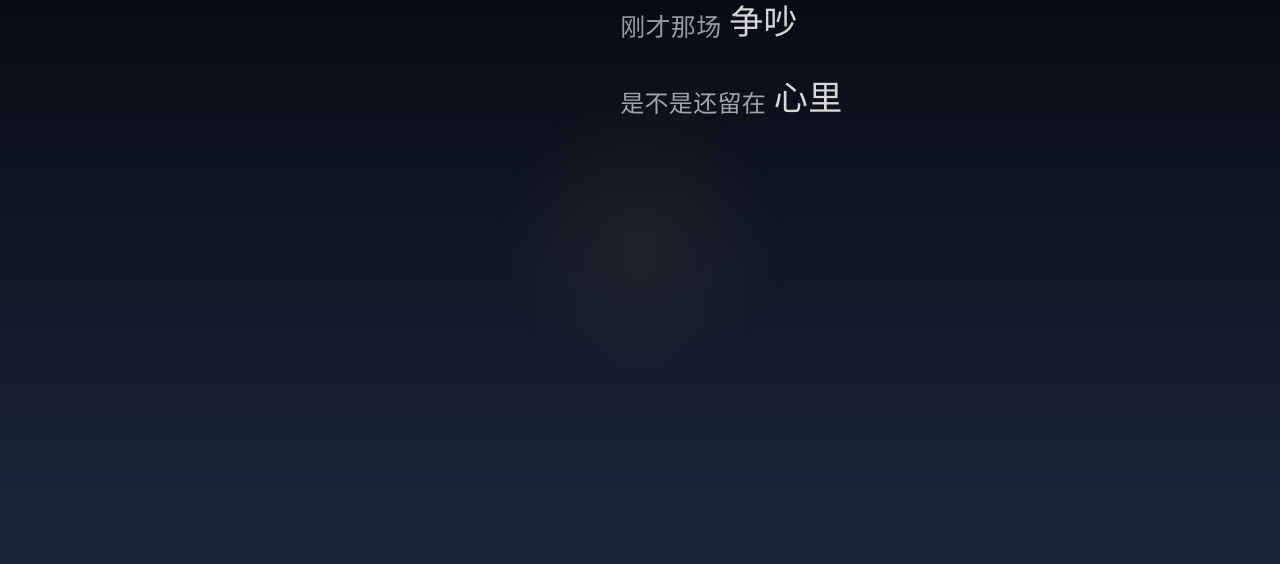
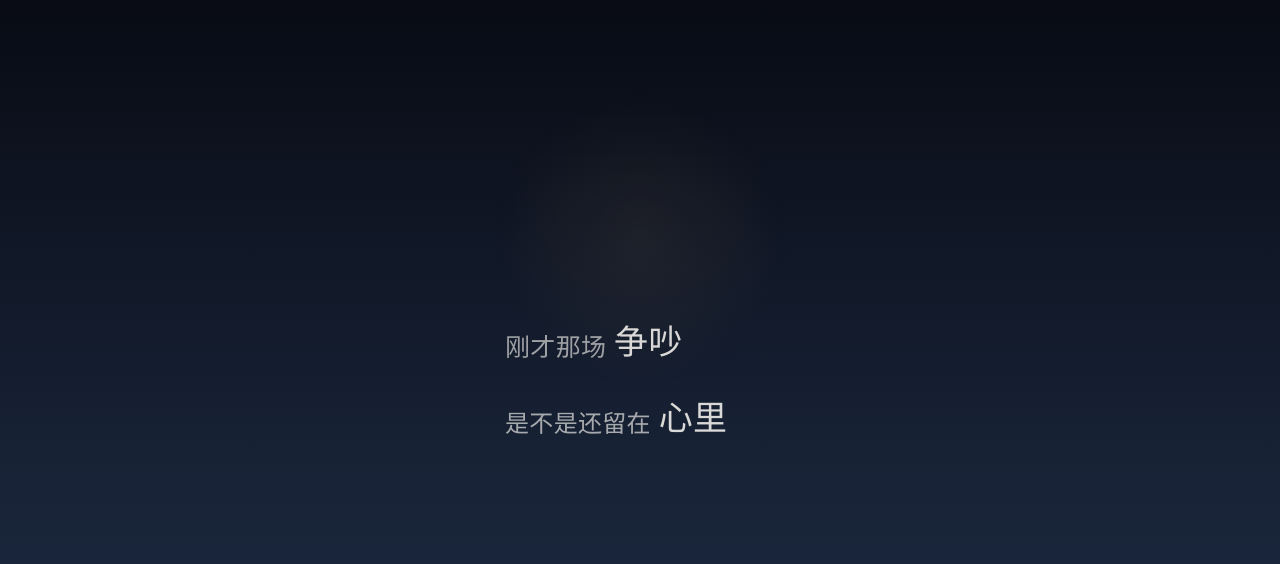
Before and after one commit to April9822/zhi-jian, a website built with Vite: page index.html in a window 1280 px wide. Built offline with nearby package versions, Linux system fonts and the light colour scheme.

Commit message:
fix: 绝对定位居中——文字真正40vh中上方

```diff
--- a/src/style.css
+++ b/src/style.css
@@ -31,8 +31,7 @@ body{
 }
 
 /* 舞台 */
-.scene-stage{
-  position:relative;width:270px;margin-left:18%;padding-top:44vh;
+.scene-stage{position:absolute;top:40vh;left:50%;transform:translateX(-50%);width:270px;
 }
 .scene{
   position:absolute;top:0;left:0;width:100%;text-align:left;
```
